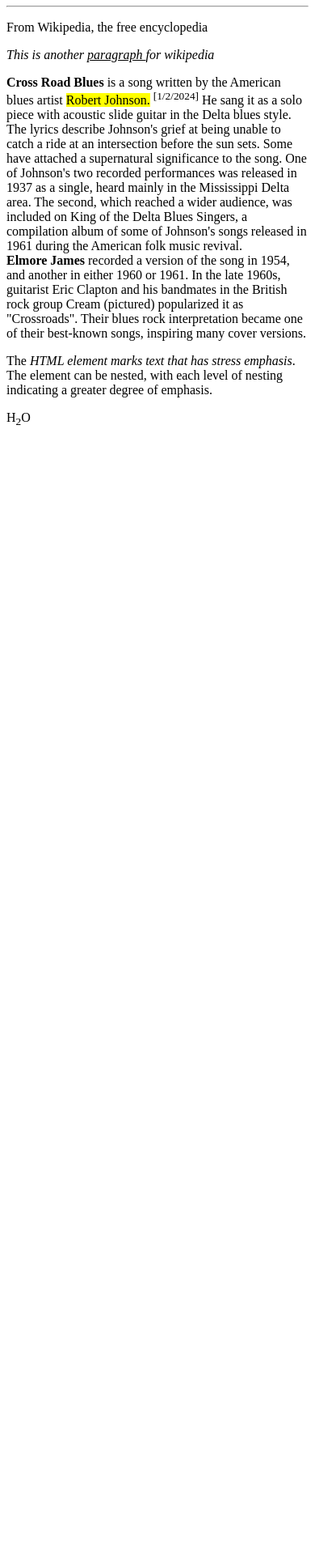
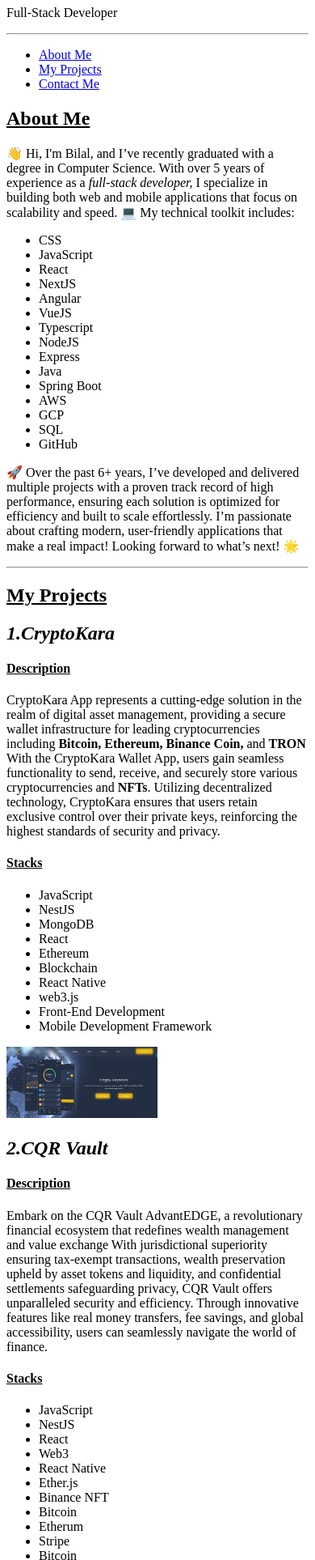
Before and after one commit to bilaliqbal575/Portfolio-using-HTML-only, a plain HTML site: page index.html in a window 390 px wide. Shown: the part 73-2000 px from the top of the page at 81% size. Before the commit the page ends 844 px from the top, so only its background shows below. Drawn offline with Linux system fonts and the light colour scheme.

Commit message:
Portfolio using HTML

```diff
--- a/index.html
+++ b/index.html
@@ -6,16 +6,154 @@
     <title>Web Development</title>
 </head>
 <body>
+    <header>
+        <h1>Bilal Portfolio</h1>
+        <p>Full-Stack Developer</p>
+            <hr>
+        <nav>
+            <ul>
+                 <li><a href="#about-me">About Me</a></li>
+                 <li><a href="#my-projects">My Projects</a></li>
+                 <li><a href="#contact-me">Contact Me</a></li>
+            </ul>
 
-    <h1>BlockChain</h1>
-    <hr>
-    <p>From Wikipedia, the free encyclopedia</p>
-    <p> <i>This is another <ins>paragraph </ins>for wikipedia</i></p>
-    <p> <b>Cross Road Blues</b> is a song written by the American blues artist <mark> Robert Johnson.</mark> <sup>[1/2/2024]</sup> He sang it as a solo piece with acoustic slide guitar in the Delta blues style.
-         <br>The lyrics describe Johnson's grief at being unable to catch a ride at an intersection before the sun sets. Some have attached a supernatural significance to the song. One of Johnson's two recorded performances was released in 1937 as a single, heard mainly in the Mississippi Delta area. The second, which reached a wider audience, was included on King of the Delta Blues Singers, a compilation album of some of Johnson's songs released in 1961 during the American folk music revival.
-         <br><strong>Elmore James </strong> recorded a version of the song in 1954, and another in either 1960 or 1961. In the late 1960s, guitarist Eric Clapton and his bandmates in the British rock group Cream (pictured) popularized it as "Crossroads". Their blues rock interpretation became one of their best-known songs, inspiring many cover versions.</p>
-         <p>The <em> HTML element marks text that has stress emphasis</em>. The element can be nested, with each level of nesting indicating a greater degree of emphasis.</p>
-            <p>H<sub>2</sub>O</p>
+
+        </nav>
+    </header>
+
+   <!--About Me-->
+
+    <section id="about-me">
+        <h1><u>About Me</u></h1>
+
+        <p>
+            👋 Hi, I'm Bilal, and I’ve recently graduated with a degree in Computer Science. With over 5 years of experience as a <em>full-stack developer,</em> I specialize in building both web and mobile applications that focus on scalability and speed.
+            💻 My technical toolkit includes:
+        </p>
+        <ul>
+            <li>CSS</li>
+            <li>JavaScript</li>
+            <li>React</li>
+            <li>NextJS</li>
+            <li>Angular</li>
+            <li>VueJS</li>
+            <li>Typescript</li>
+            <li>NodeJS</li>
+            <li>Express</li>
+            <li>Java</li>
+            <li>Spring Boot</li>
+            <li>AWS</li>
+            <li>GCP</li>
+            <li>SQL</li>
+            <li>GitHub</li>
+        </ul>
+            <p>
+                🚀 Over the past 6+ years, I’ve developed and delivered multiple projects with a proven track record of high performance, ensuring each solution is optimized for efficiency and built to scale effortlessly.
+                    I’m passionate about crafting modern, user-friendly applications that make a real impact! Looking forward to what’s next! 🌟
+            </p>
+
+    </section>
+            <hr>
+   <!--Portfolio-->
+
+    <section id="my-projects">
+
+        <div>
+            <h1><u>My Projects</u></h1>
+
+            <h2><i>1.CryptoKara</i></h2>
+
+            <h4><u>Description</u></h6>
+
+        </div>
+
+        <div>
+            <P>
+                CryptoKara App represents a cutting-edge solution in the realm of digital asset management, providing a secure wallet infrastructure for leading cryptocurrencies including <b>Bitcoin, Ethereum, Binance Coin,</b> and <b>TRON</b> With the CryptoKara Wallet App, users gain seamless functionality to send, receive, and securely store various cryptocurrencies and <b>NFTs</b>.
+                Utilizing decentralized technology, CryptoKara ensures that users retain exclusive control over their private keys, reinforcing the highest standards of security and privacy.
+            </P>
+
+
+            <h4><u>Stacks</u></h4>
+
+            <ul>
+                 <li>JavaScript</li>
+                 <li>NestJS</li>
+                 <li>MongoDB</li>
+                 <li>React</li>
+                 <li>Ethereum</li>
+                 <li>Blockchain</li>
+                 <li>React Native</li>
+                 <li>web3.js</li>
+                 <li>Front-End Development</li>
+                 <li>Mobile Development Framework</li>
+            </ul>
+            <div>
+                <img src="images/CryptoKara.png" width="50%" height="50%" alt="CryptoKara">
+            </div>
+
+
+        </div>
+
+        <div>
+
+
+            <h2><i>2.CQR Vault</i></h2>
+            <h4><u>Description</u></h4>
+
+            <p>Embark on the CQR Vault AdvantEDGE, a revolutionary financial ecosystem that redefines wealth management and value exchange With jurisdictional
+            superiority ensuring tax-exempt transactions, wealth preservation upheld by asset tokens and liquidity, and confidential settlements safeguarding privacy, CQR Vault offers unparalleled security and efficiency.
+            Through innovative features like real money transfers, fee savings, and global accessibility, users can seamlessly navigate the world of finance.</p>
+
+            <h4><u>Stacks</u></h4>
+
+            <ul>
+                <li>JavaScript</li>
+                <li>NestJS</li>
+                <li>React</li>
+                <li>Web3</li>
+                <li>React Native</li>
+                <li>Ether.js</li>
+                <li>Binance NFT</li>
+                <li>Bitcoin</li>
+                <li>Etherum</li>
+                <li>Stripe</li>
+                <li>Bitcoin</li>
+                <li>MongoDB</li>
+
+            </ul>
+
+            <div>
+                <img src="images/CQRvalut.png" width="50%" height="50%" alt="CryptoKara">
+            </div>
+
+
+
+
+        </div>
+   </section>
+
+   <hr>
+
+   <!--Contact Me-->
+
+   <section id="contact-me">
+
+            <h2>Why Choose Me?</h2>
+            <p>
+                As a full-stack developer with a proven track record of delivering quality work, I am committed to ensuring that your project meets the highest standards. I write optimized, clean, and efficient code that guarantees performance and scalability. I’m always available to provide support and feedback throughout the development process, ensuring clear communication and timely updates. Whether it's a complex web application or a landing page, I’m here to bring your vision to life with reliability and excellence.
+            </p>
+
+            <ul>
+                <li><a href="https://github.com/bilaliqbal575">GitHub</a></li>
+                <li><a href="https://www.linkedin.com/in/bilaliqbal575/">LinkedIn</a></li>
+                <li><a href="https://www.instagram.com/crafsolution/">instagram</a></li>
+            </ul>
+
+
+
+
+    </section>
 
 
 </body>
```
Also changed, not shown: images/CQRvalut.png (added), images/CryptoKara.png (added).
